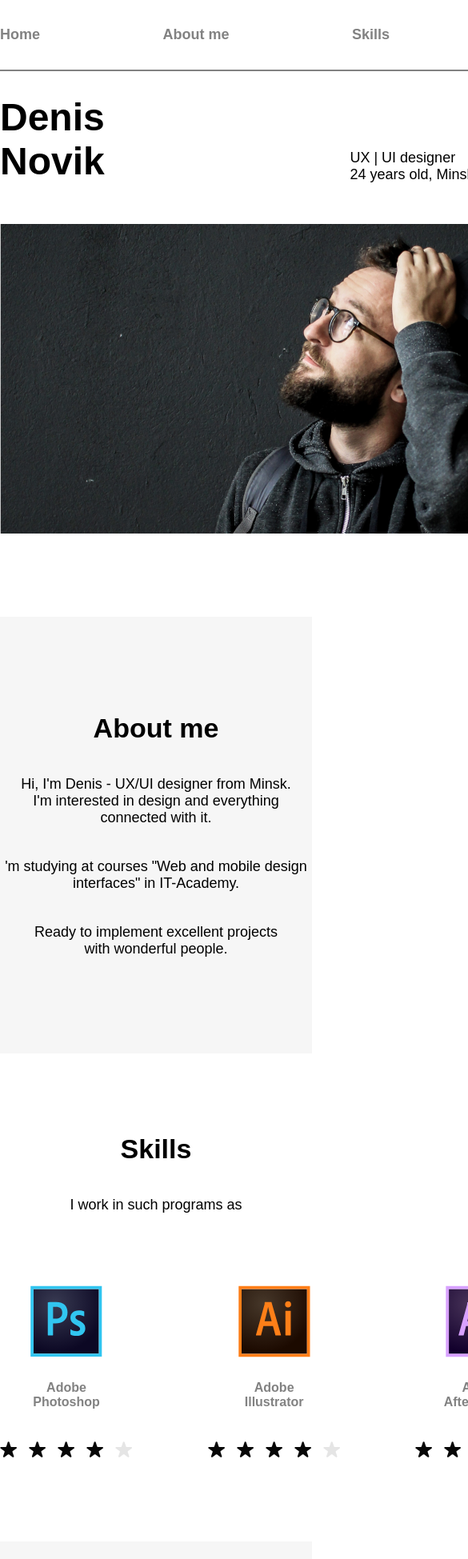
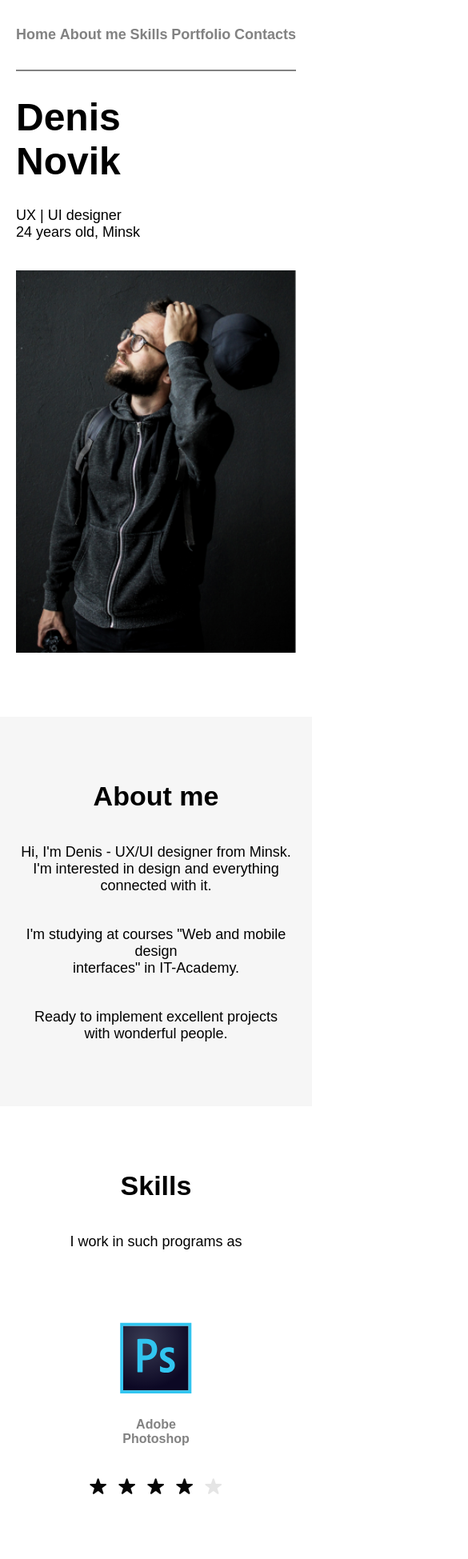
Before and after one commit to Collapsare/Novak, a plain HTML site: page index.html in a window 390 px wide. Shown: the top 1949 px of the page at 80% size, 585 px wide, since content can reach past the window. Drawn offline with Linux system fonts and the light colour scheme.

Commit message:
added media query

```diff
--- a/index.html
+++ b/index.html
@@ -27,7 +27,7 @@
                 <p class="info-about">UX | UI designer<br>24 years old, Minsk</p>
                 <span class="info-language">RU | <b>ENG</b></span>
             </div>
-            <img src="images/novak.png" alt="" class="info-image">
+            <div class="info-image"></div>
         </section>
 
         <div class="section-wrapper" id="about-anchor">
@@ -36,7 +36,7 @@
                 <p class="about-text">Hi, I'm Denis - UX/UI designer from Minsk.<br>I'm interested in design and
                     everything
                     connected with it.</p>
-                <p class="about-text">'m studying at courses "Web and mobile design<br>interfaces" in IT-Academy.</p>
+                <p class="about-text">I'm studying at courses "Web and mobile design<br>interfaces" in IT-Academy.</p>
                 <p class="about-text">Ready to implement excellent projects<br>with wonderful people.</p>
             </section>
         </div>
--- a/styles/style.css
+++ b/styles/style.css
@@ -4,6 +4,7 @@
     box-sizing: border-box;
     margin: 0;
     padding: 0;
+    max-width: 100%;
 }
 
 a {
@@ -23,12 +24,19 @@ body {
     font-weight: normal;
 }
 
+section,
+header,
+footer {
+    padding: 0 20px;
+}
+
 /* HEADER */
 
 .page-header {
     width: 945px;
     margin: 0 auto;
     margin-top: 33px;
+
 }
 
 .page-nav {
@@ -57,6 +65,8 @@ body {
 
 }
 
+
+
 .denis-novik {
     width: 945px;
     margin: 0 auto;
@@ -78,8 +88,13 @@ body {
 }
 
 .info-image {
+    background-image: url(../images/novak.png);
+    width: 100%;
+    height: 386px;
     margin-top: 50px;
     margin-bottom: 100px;
+    background-repeat: no-repeat;
+    background-size: contain;
 }
 
 /* SECTION 2 */
@@ -240,3 +255,66 @@ body {
 .footer-button {
     transition-duration: 0.5s;
 }
+
+/* MEDIA QUERIES */
+
+@media screen and (max-width: 426px) {
+    .info {
+        display: block;
+    }
+
+    .info-name {
+        margin-bottom: 30px;
+    }
+
+    .info-language {
+        display: none;
+    }
+
+    .info-image {
+        background-image: url(../images/novik_mobile.png);
+        width: 100%;
+        height: 478px;
+        margin-top: 37px;
+        margin-bottom: 80px;
+        background-repeat: no-repeat;
+        background-size: cover;
+    }
+
+    .skills-list {
+        flex-direction: column;
+        align-items: center;
+        gap: 80px;
+    }
+
+    .icons-wrapper {
+        width: 310px;
+    }
+
+    .footer-contacts {
+        width: 310px;
+        margin: 0 auto;
+        font-size: 18px;
+    }
+
+    .footer-button {
+        width: 310px;
+        margin-top: 43px;
+    }
+
+    .section-wrapper {
+        padding: 80px 0;
+    }
+
+    .skills {
+        padding-top: 80px;
+    }
+
+    .page-footer {
+        padding-top: 80px;
+    }
+
+    .portfolio-link {
+        margin-bottom: 50px;
+    }
+}
```
Also changed, not shown: images/novik_mobile.png (added).
